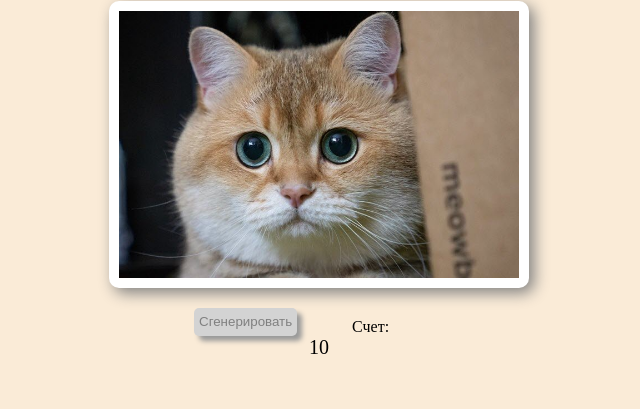
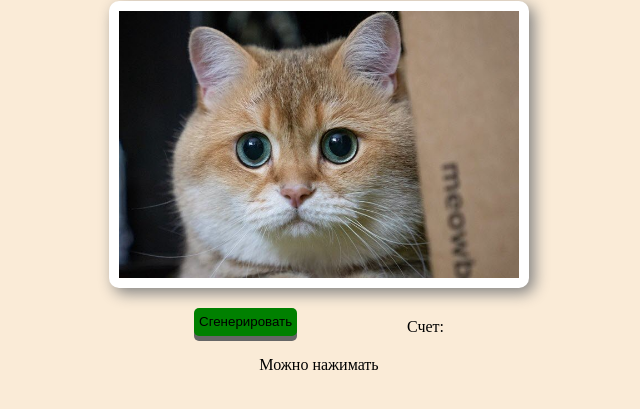
Before and after one commit to SultanHasanov/random-cats, a website: page index.html in a window 1280 px wide. Shown: the part 87-496 px from the top of the page, without its empty margins (321-961 px from the left). Drawn offline with Linux system fonts and the light colour scheme.

Commit message:
fix bag2

```diff
--- a/index.html
+++ b/index.html
@@ -63,9 +63,8 @@
           Счет:
           <span id="total"></span>
         </div>
-        <div id="timer"></div>
       </div>
-      <div id="timer">10</div>
+      <div id="timer"></div>
     </div>
 
     <script src="./script.js"></script>
--- a/script.js
+++ b/script.js
@@ -1,19 +1,17 @@
 const button = document.querySelector(".btn");
 const image = document.querySelector("img");
 const total = document.getElementById("total");
-var timerDiv = document.getElementById('timer')
-var timeLeft = 10
 let i = 0;
 let timeLeft = 3;
 var timerDiv = document.getElementById("timer");
 
 function updateTimer() {
-  timerDiv.innerHTML = `Осталось времени: ${timeLeft} сек.`;
+  timerDiv.innerHTML = `Осталось времени: <span class="timer-value">${timeLeft}</span> сек.`;
   if (timeLeft === 0) {
     clearInterval(interval);
     button.disabled = false;
     button.classList.add("button-active");
-    timerDiv.innerHTML = "Время вышло!";
+    timerDiv.innerHTML = "Можно нажимать";
   } else {
     timeLeft -= 1;
   }
--- a/style.css
+++ b/style.css
@@ -43,9 +43,11 @@ img{
     color: grey;
     background-color: lightgrey;
 }
-#timer {
-    font-size: 20px;
-    margin-bottom: 10px;
+#timer{
+    margin-top: 20px;
+}
+.timer-value{
+    color: red;
 }
 
 /* .btn:hover{
```
